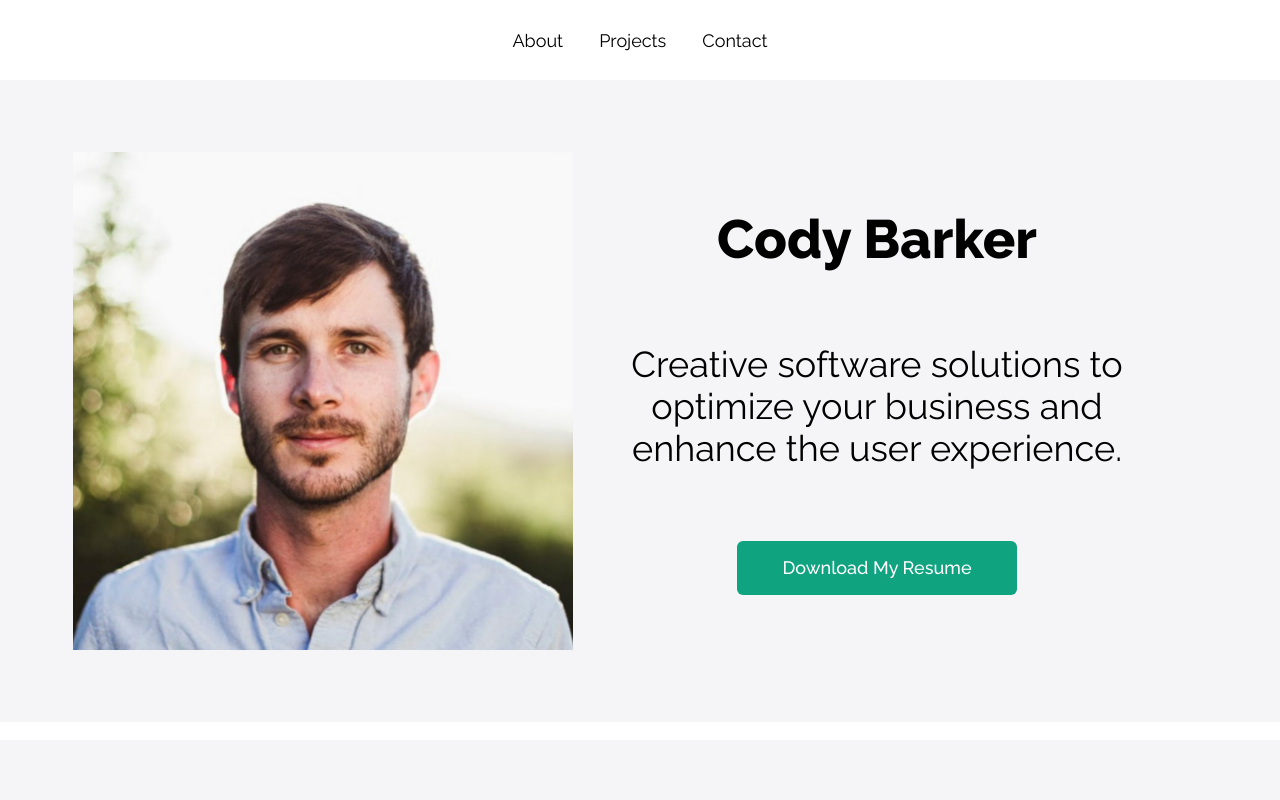
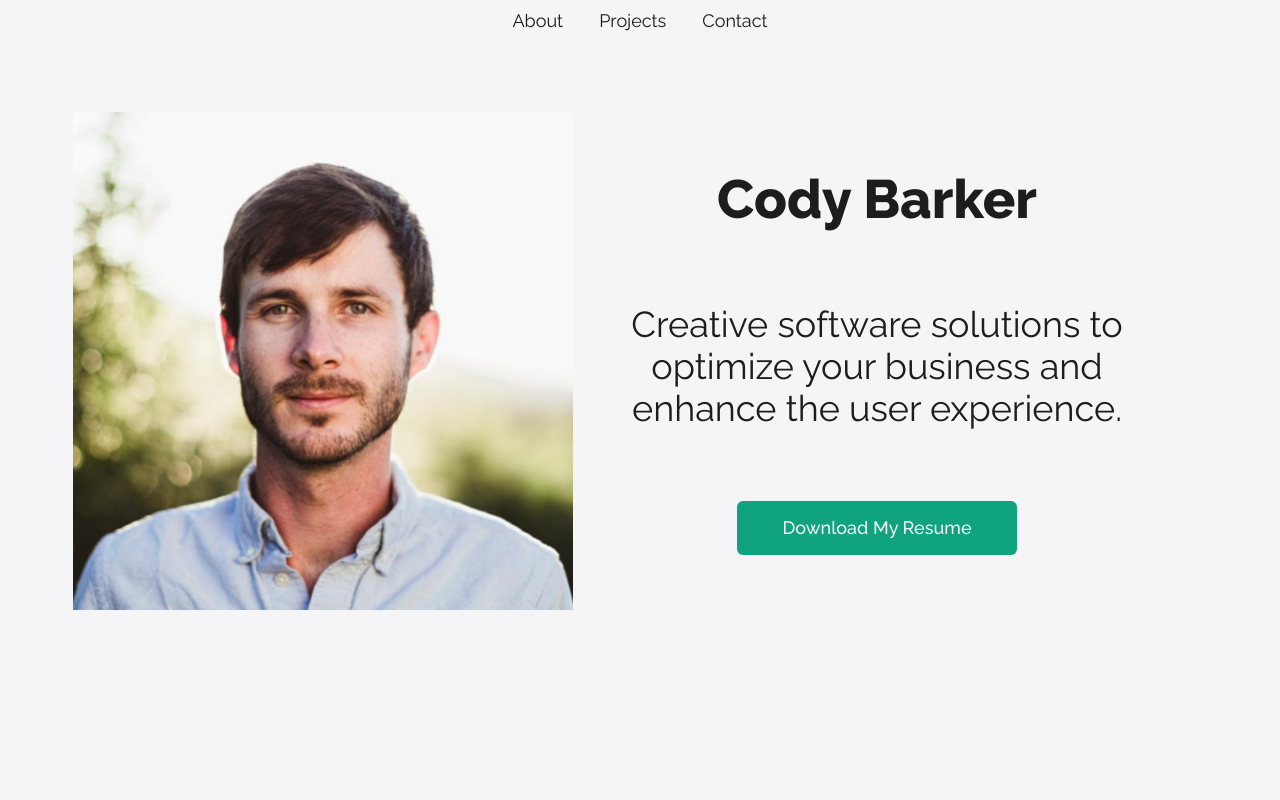
Before and after one commit to cody-barker/portfolio-site-v2, a React app: page / in a window 1280 px wide. Shown: the top 800 px of the page. Built offline with nearby package versions, Linux system fonts and the light colour scheme.

Commit message:
adjust colors

```diff
--- a/src/Styles/App.css
+++ b/src/Styles/App.css
@@ -1,8 +1,8 @@
 @import url("https://fonts.googleapis.com/css2?family=Raleway:ital,wght@0,100..900;1,100..900&display=swap");
 
 :root {
-  --color-1: white;
-  --color-2: black;
+  --color-1: rgb(245, 245, 247);
+  --color-2: #1d1d1f;
   --color-3: #10a37f;
   --color-4: rgb(245, 245, 247);
   --font-1: "Raleway", sans-serif;
@@ -31,7 +31,7 @@ body {
 
 .nav {
   width: 100%;
-  min-height: 10svh;
+  min-height: 5svh;
   background-color: var(--color-1);
 }
 
```
